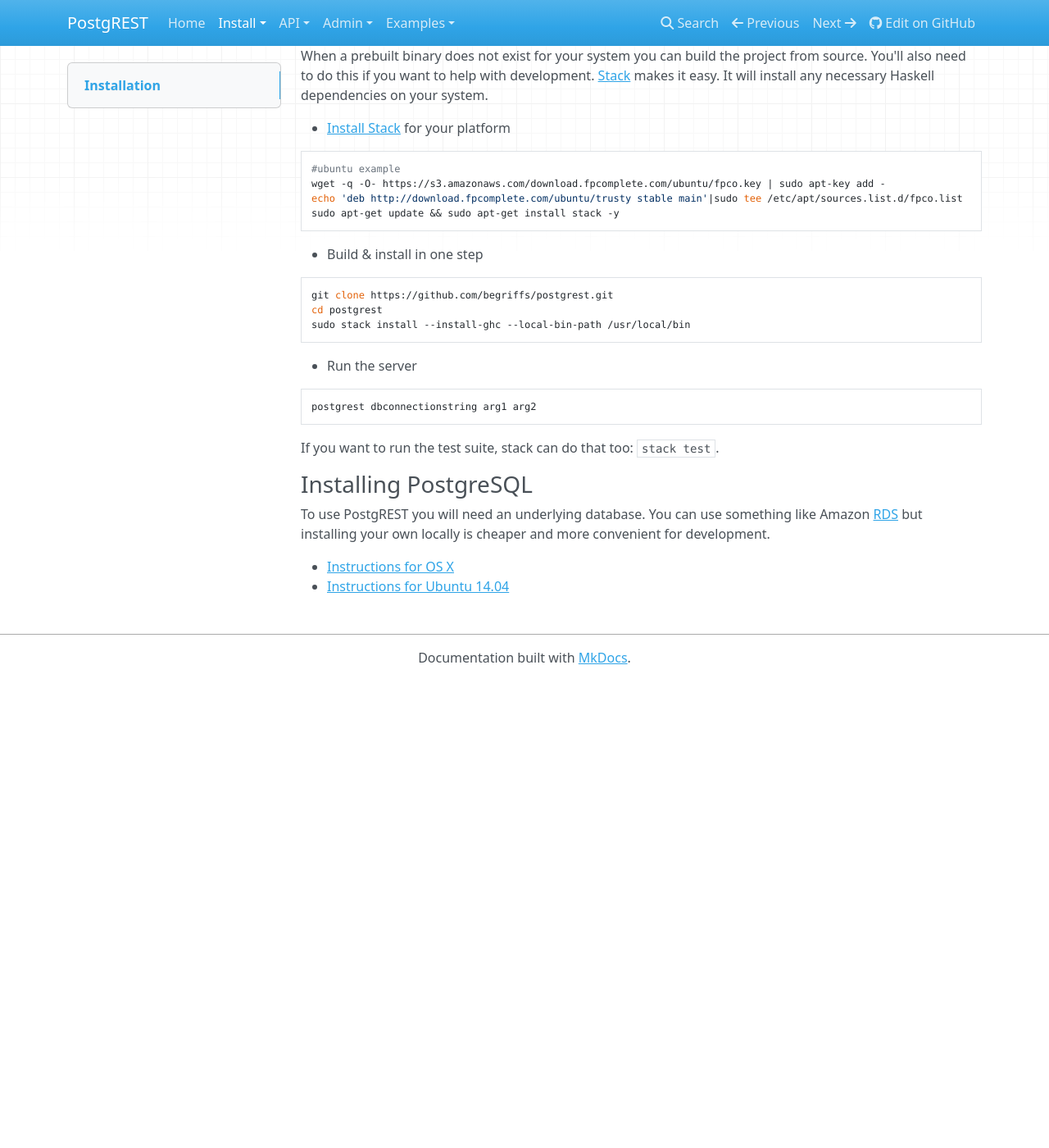
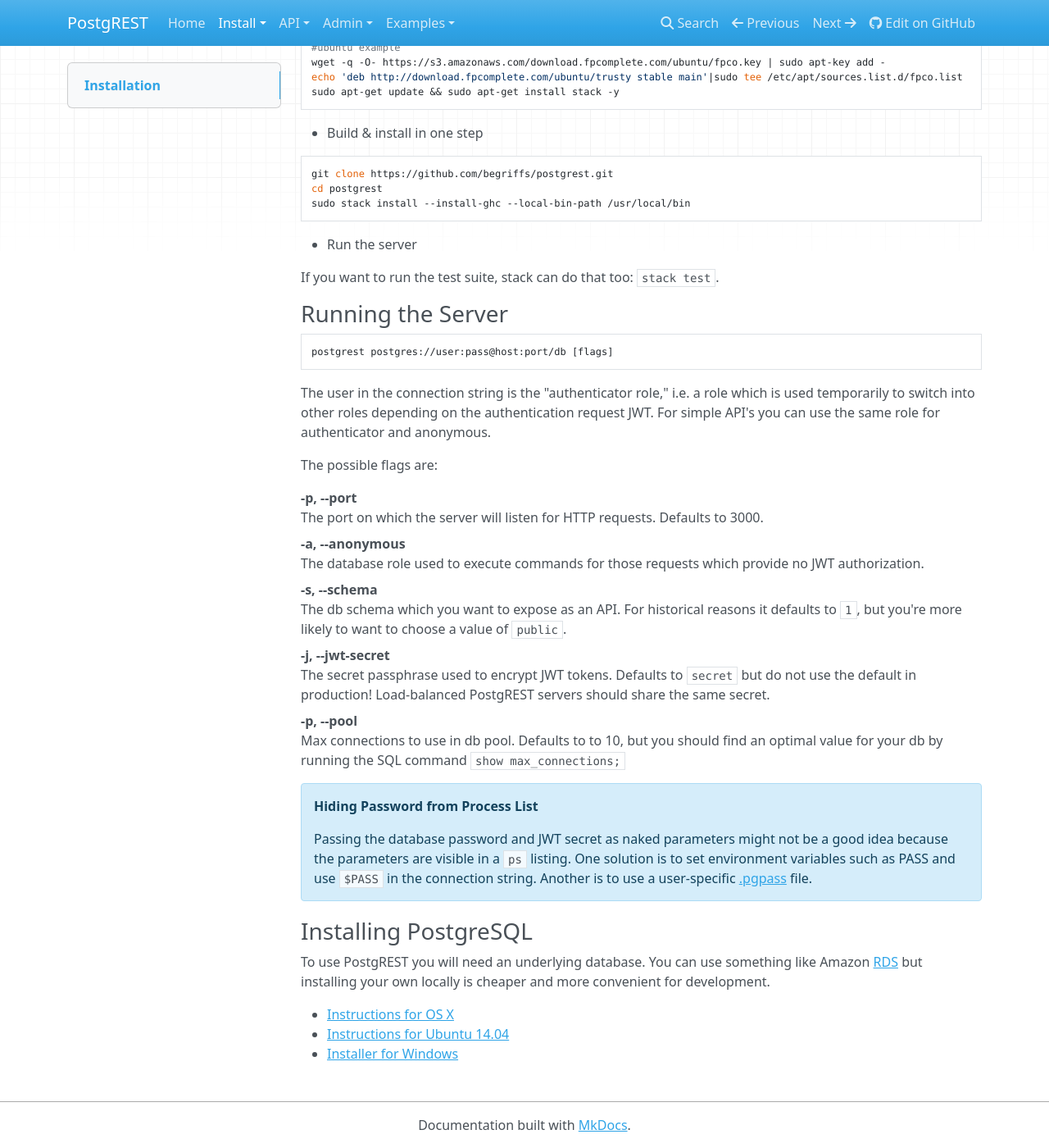
Before and after one commit to PostgREST/postgrest, an MkDocs documentation site: the page built from docs/install/server.md, in a window 1280 px wide and 1400 px high, scrolled down 792 px. Shown: the whole window at 82% size. Built offline with MkDocs 1.6.1, drawn with Linux system fonts in a browser that asks for light colours; nearby versions of some CDN libraries; old or Windows-style settings are respelled for this version of MkDocs; before the commit the page ends 1622 px from its top, so only the background shows below that; some of the changed text lies outside the part shown.

Commit message:
Better docs for command line usage
Mentions #277 and how to prevent it

````diff
--- a/docs/install/server.md
+++ b/docs/install/server.md
@@ -2,7 +2,10 @@
 
 ### Installing from Pre-Built Release
 
-The [release page](https://github.com/begriffs/postgrest/releases/latest) has precompiled binaries for Mac OS X and 64-bit Ubuntu. Next extract the tarball and run the binary inside with no arguments to see usage instructions:
+The [release page](https://github.com/begriffs/postgrest/releases/latest)
+has precompiled binaries for Mac OS X, Windows, and several Linux
+distros.  Extract the tarball and run the binary inside with no
+arguments to see usage instructions:
 
 ```sh
 # Untar the release (available at https://github.com/begriffs/postgrest/releases/latest)
@@ -18,22 +21,21 @@
 <div class="admonition warning">
     <p class="admonition-title">Invitation to Contribute</p>
 
-    <p>I currently build the binaries manually for each version. We need to set up an automated build matrix for various architectures. It should support 32- and 64-bit versions of
+    <p>I currently build the binaries manually for each architecture.
+    It would be nice to set up an automated build matrix for various
+    architectures. It should support Mac, Windows and 32- and 64-bit
+    versions of
 
-    <ul><li>Scientific Linux 6</li><li>CentOS</li><li>RHEL 6</li></ul>
-
-    Also it would be good to create a package for apt.</p>
+    <ul><li>Scientific Linux 6</li><li>CentOS</li><li>RHEL 6</li></ul></p>
 </div>
-
-We'll learn the meaning of the command line flags later, but here is a minimal example of running the app. It does all operations as user `postgres`, including for unauthenticated requests.
-
-```sh
-$ ./postgrest -d dbname -U postgres -a postgres --v1schema public
-```
 
 ### Building from Source
 
-When a prebuilt binary does not exist for your system you can build the project from source. You'll also need to do this if you want to help with development. [Stack](https://github.com/commercialhaskell/stack) makes it easy. It will install any necessary Haskell dependencies on your system.
+When a prebuilt binary does not exist for your system you can build
+the project from source. You'll also need to do this if you want
+to help with development.
+[Stack](https://github.com/commercialhaskell/stack) makes it easy.
+It will install any necessary Haskell dependencies on your system.
 
 * [Install Stack](https://github.com/commercialhaskell/stack#how-to-install) for your platform
 ```bash
@@ -52,11 +54,58 @@
 
 * Run the server
 
+If you want to run the test suite, stack can do that too: `stack test`.
+
+### Running the Server
+
 ```bash
-postgrest dbconnectionstring arg1 arg2
+postgrest postgres://user:pass@host:port/db [flags]
 ```
 
-If you want to run the test suite, stack can do that too: `stack test`.
+The user in the connection string is the "authenticator role," i.e.
+a role which is used temporarily to switch into other roles depending
+on the authentication request JWT. For simple API's you can use the
+same role for authenticator and anonymous.
+
+The possible flags are:
+
+<dl>
+<dt>-p, --port</dt>
+<dd>The port on which the server will listen for HTTP requests.
+    Defaults to 3000.</dd>
+
+<dt>-a, --anonymous</dt>
+<dd>The database role used to execute commands for those requests
+    which provide no JWT authorization.</dd>
+
+<dt>-s, --schema</dt>
+<dd>The db schema which you want to expose as an API. For historical
+    reasons it defaults to <code>1</code>, but you're more likely
+    to want to choose a value of <code>public</code>.</dd>
+
+<dt>-j, --jwt-secret</dt>
+<dd>The secret passphrase used to encrypt JWT tokens. Defaults to
+    <code>secret</code> but do not use the default in production!
+    Load-balanced PostgREST servers should share the same secret.</dd>
+
+<dt>-p, --pool</dt>
+<dd>Max connections to use in db pool. Defaults to to 10, but you
+    should find an optimal value for your db by running the SQL
+    command <code>show max_connections;</code></dd>
+</dl>
+
+<div class="admonition note">
+    <p class="admonition-title">Hiding Password from Process List</p>
+
+    <p>Passing the database password and JWT secret as naked
+    parameters might not be a good idea because the parameters are
+    visible in a <code>ps</code> listing. One solution is to set
+    environment variables such as PASS and use <code>$PASS</code>
+    in the connection string.  Another is to use a user-specific
+    <a
+    href="http://www.postgresql.org/docs/current/static/libpq-pgpass.html">.pgpass</a>
+    file.</p>
+</div>
 
 ### Installing PostgreSQL
 
@@ -64,3 +113,4 @@
 
 * [Instructions for OS X](http://exponential.io/blog/2015/02/21/install-postgresql-on-mac-os-x-via-brew/)
 * [Instructions for Ubuntu 14.04](https://www.digitalocean.com/community/tutorials/how-to-install-and-use-postgresql-on-ubuntu-14-04)
+* [Installer for Windows](http://www.enterprisedb.com/products-services-training/pgdownload#windows)
````
